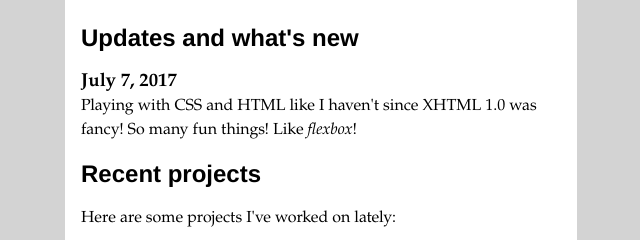
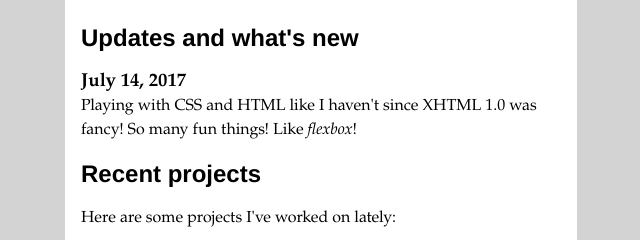
Before and after one commit to emhoracek/tilde, a plain HTML site: page index.html in a window 1280 px wide. Shown: the part 265-505 px from the top of the page, 319-959 px from the left. Drawn offline with Linux system fonts and the light colour scheme.

Commit message:
Fix date

```diff
--- a/index.html
+++ b/index.html
@@ -25,7 +25,7 @@
                 <div id="updates">
 
                     <div class="update">
-                    <h3>July 7, 2017</h3>
+                    <h3>July 14, 2017</h3>
 
                     <p>Playing with CSS and HTML like I haven't since XHTML 1.0 was fancy! So many fun things! Like <em>flexbox</em>!</p>
                     </div>
```
